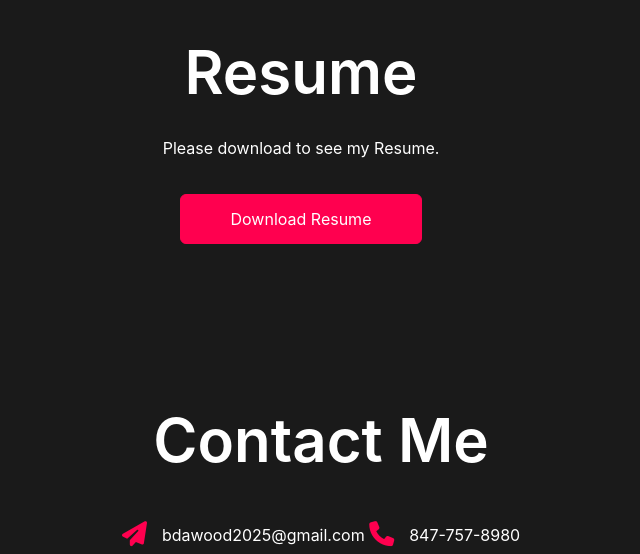
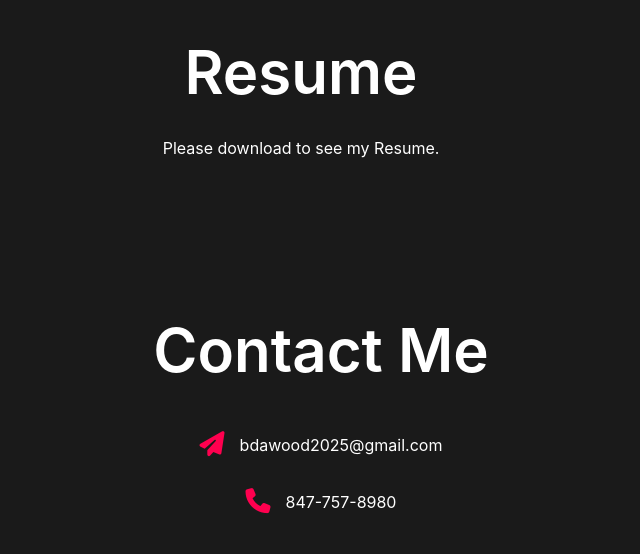
Before and after one commit to brudaw1/MyPortfolio, a plain HTML site: page index.html in a window 1280 px wide. Shown: the part 1802-2356 px from the top of the page, without its empty margins (339-979 px from the left). Drawn offline with nearby package versions, Linux system fonts and the light colour scheme.

Commit message:
Updated code in index.html

```diff
--- a/index.html
+++ b/index.html
@@ -140,9 +140,10 @@ or technical support roles.
 
   <div id="resume">
     <div class="container">
-      <h3 class="sub-title">Resume</h1>
+      <h3 class="sub-title">Resume</h3>
       <p>Please download to see my Resume.</p>
-      <a href="file:///Users/bruneldawood/Downloads/BRUNEL-DAWOOD-Front%20End%20Developer%20%20Entry-Level%20IT%20Support%20%20Help%20Desk%20Technician%20%20Technical%20Support%20Specialist%20(4).pdf" class="btn btn2" download>Download Resume</a>
+      </a>
+</a>
     </div>
   </div>
 
@@ -154,7 +155,7 @@ or technical support roles.
       <div class="row">
         <div class="contact-left">
           <h1 class="sub-title">Contact Me</h1>
-          <p> <i class="fa-solid fa-paper-plane"></i> bdawood2025@gmail.com</p>
+          <p> <i class="fa-solid fa-paper-plane"></i> bdawood2025@gmail.com</p><br>
           <p> <i class="fa-solid fa-phone"></i> 847-757-8980</p>
           <div class="social-icons">
             <a href="https://www.linkedin.com/in/brunel-dawood-836220243/"><i class="fa-brands fa-linkedin"></i></a>
```
